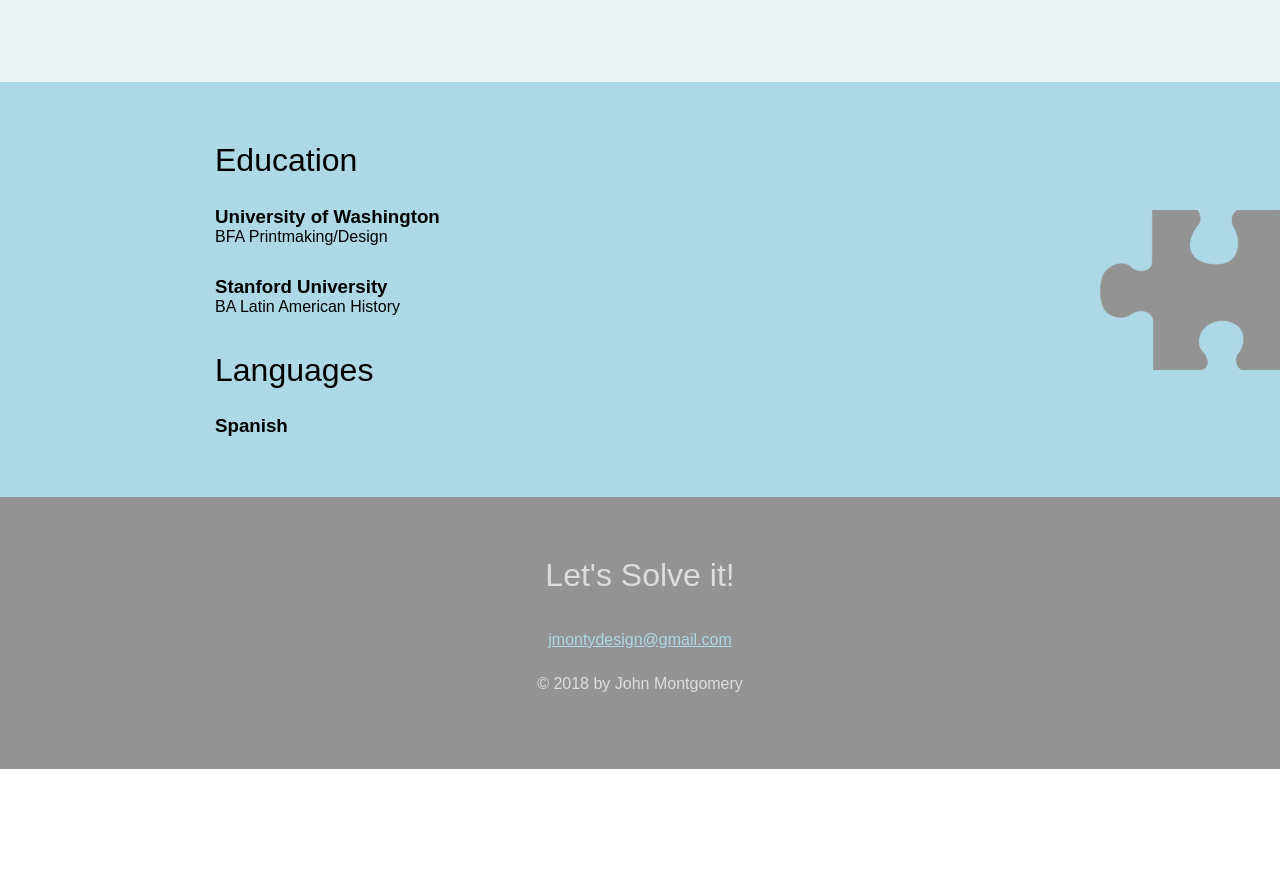
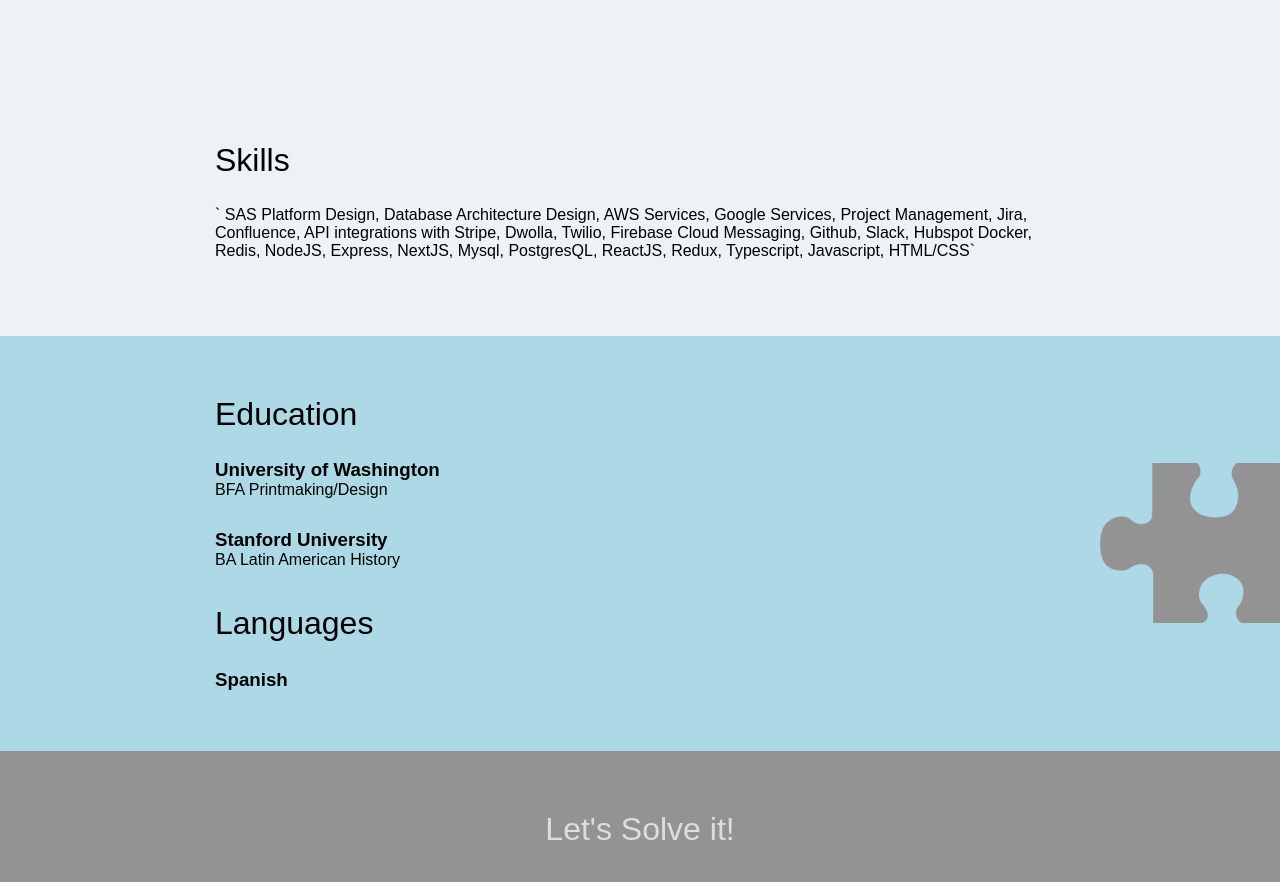
Before and after one commit to jmontydesign/jmontydesign.github.io, a plain HTML site: page index.html in a window 1280 px wide. Shown: the part 1085-1967 px from the top of the page. Before the commit the page ends 1854 px from the top, so only its background shows below. Drawn offline with Linux system fonts and the light colour scheme.

Commit message:
work on res

```diff
--- a/index.html
+++ b/index.html
@@ -105,6 +105,28 @@
     </section>
 
 
+      <section class="work">
+        <div class="content-wrap">
+          <h2>Skills</h2>
+          <p>`
+            SAS Platform Design,
+            Database Architecture Design,
+            AWS Services,
+            Google Services,
+            Project Management, Jira, Confluence,
+            API integrations with Stripe, Dwolla, Twilio,
+              Firebase Cloud Messaging, Github, Slack, Hubspot
+            Docker, Redis,
+            NodeJS, Express, NextJS,
+            Mysql, PostgresQL,
+            ReactJS, Redux, Typescript,
+            Javascript, HTML/CSS`
+        </p>
+
+        </div>
+    </section>
+
+
     <!-- // Education -->
     <section id="education" class="education">
       <div class="content-wrap">
```
